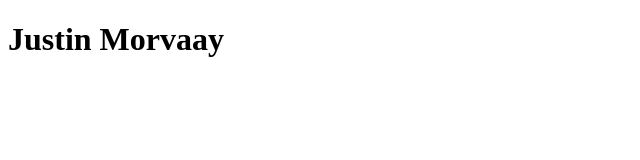
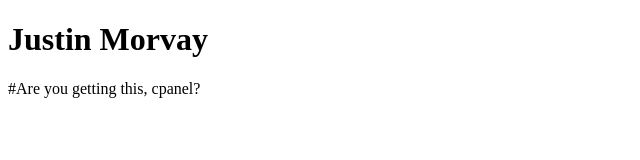
Before and after one commit to Justin1132004/javascript, a plain HTML site: page index.html in a window 1280 px wide. Shown: the whole page, without its empty margins (0-640 px from the left). Drawn offline with Linux system fonts and the light colour scheme.

Commit message:
Commit index change

```diff
--- a/index.html
+++ b/index.html
@@ -7,7 +7,7 @@
 </head>
 <body>
 
-    <h1>Justin Morvaay</h1>
+    <h1>Justin Morvay</h1> #Are you getting this, cpanel?
 
 
 </body>
```
